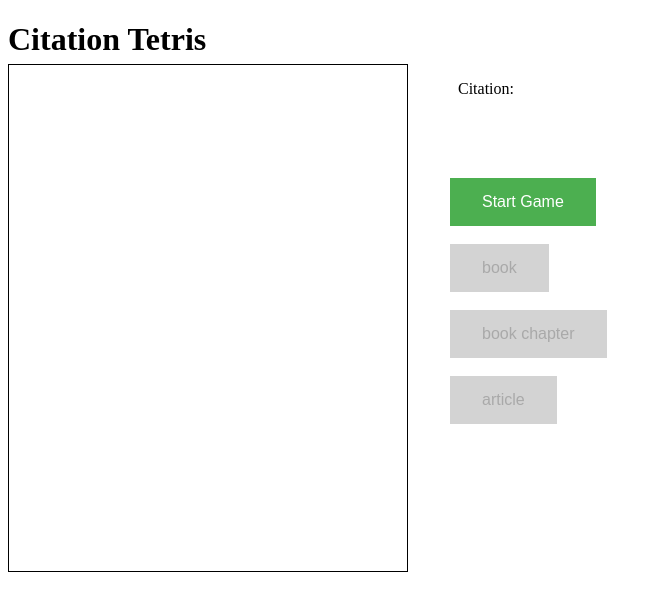
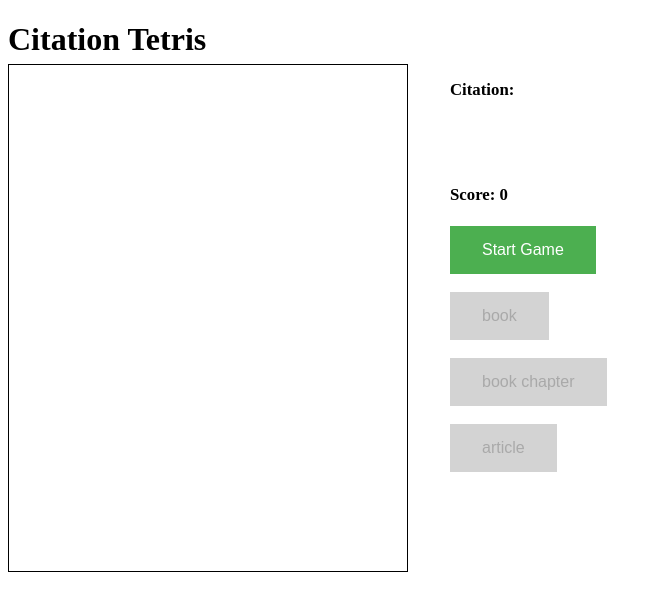
Before and after one commit to kenirwin/SortTetris, a PHP site: page / in a window 1280 px wide. Shown: the top 611 px of the page, without its empty margins (0-662 px from the left). Run offline with PHP 8.4, Linux system fonts and the light colour scheme.

Commit message:
added basic scoring

```diff
--- a/cite-tetris.js
+++ b/cite-tetris.js
@@ -8,6 +8,8 @@ var game = {
     init: function () {
         game.data = data;
         game.buttons = ['book','book chapter', 'article'];
+        game.pointUnits = 100;
+        game.interval = 600;
         game.controls();
         game.rows = [];
         game.activeRow = 0;
@@ -16,7 +18,8 @@ var game = {
         game.blankColor = 'white';
         game.height = 12;
         game.lastClearRow = game.height;
-        game.interval = 600;
+        game.level = 1;
+        game.score = 0;
         for (var i=1; i<(game.height+1); i++) {
             game.rows[i] = -1; //empty
         }
@@ -71,6 +74,8 @@ var game = {
         game.timer = window.setTimeout(function() { game.next() }, game.interval);
         $('#row'+game.activeRow).html('').css('background-color',game.blankColor);
         game.rows[game.activeRow] = -1;
+        game.score += game.level * game.pointUnits;
+        $('#score').text('Score: ' + game.score);
     },
 
     incorrect: function () {
--- a/index.php
+++ b/index.php
@@ -14,6 +14,7 @@
 <div id="game">
 <div id="citation">Citation:</div>
 <div id="debug">Debug:</div>
+<div id="score">Score: 0</div>
 <div id="controls"></div>
 <div id="grid">
 <table>
--- a/style.css
+++ b/style.css
@@ -8,8 +8,13 @@ tr {
     height: 2.5em;
 }
 #game { width: 50% }
-#citation { position: relative; left: 450px; width: 450px;}
-#controls { position: absolute; left: 450px; top: 10em;}
+#citation { position: absolute; left: 450px; width: 450px;
+         font-weight: bold; font-size: 105%;
+          }
+#score { position: absolute; left: 450px; top: 11em;
+         font-weight: bold; font-size: 105%;
+       }
+#controls { position: absolute; left: 450px; top: 13em;}
 #debug { position: absolute; left: 1000px; display:none }
 
 .overlay {
```
